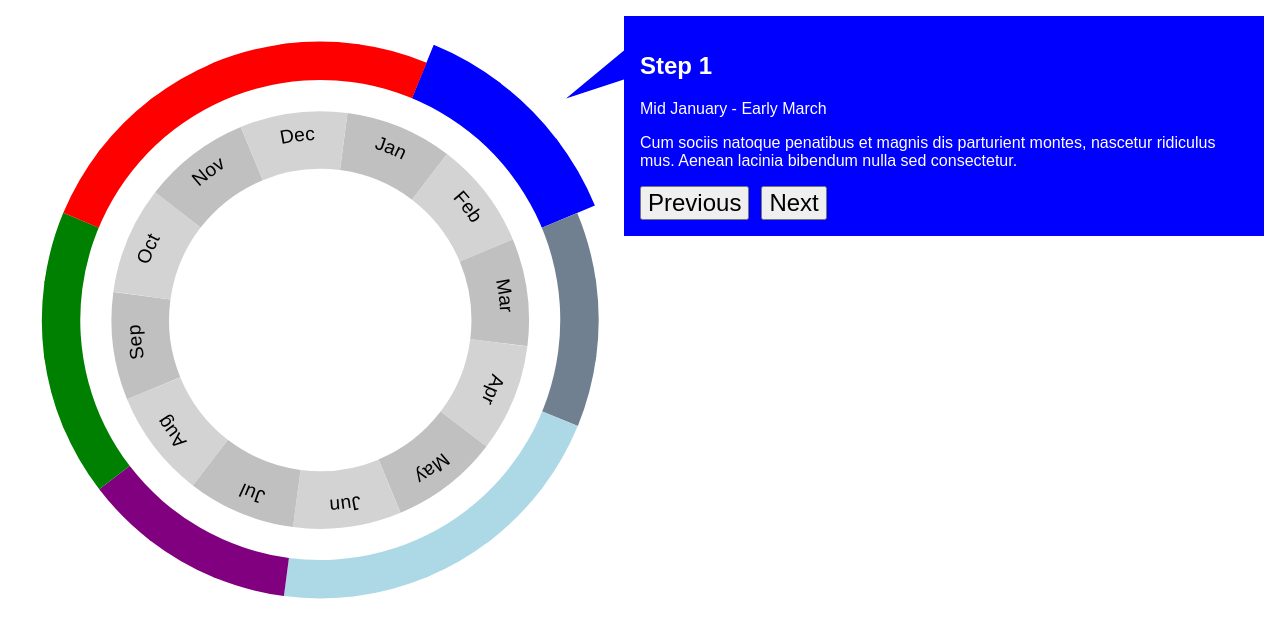
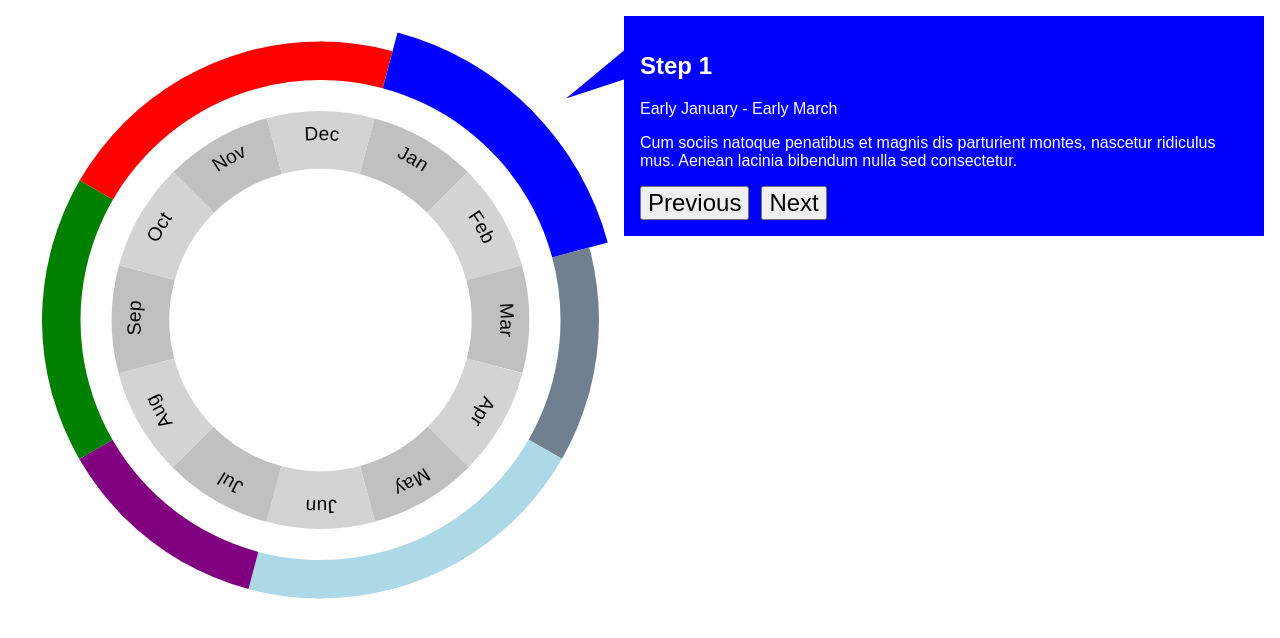
Before and after one commit to ryanfiller/cfgm-wheel-test, a React (Create React App) app: page / in a window 1280 px wide. Shown: the top 638 px of the page. Built offline with nearby package versions, Linux system fonts and the light colour scheme.

Commit message:
gets previous and next to work correctly

```diff
--- a/src/components/App.js
+++ b/src/components/App.js
@@ -1,6 +1,7 @@
 import React, { useState } from 'react'
 import '../styles/styles.scss'
 
+import { paths } from './paths'
 import Info from './info'
 import Rotator from './rotator'
 import Wheel from './wheel'
@@ -11,13 +12,42 @@ const App = (props) => {
 		steps
 	} = props
 
+	const arc = 360 / paths.length
+	const arcOffset = 45
+
 	const [current, setCurrent] = useState(0)
+	const [rotation, setRotation] = useState(-1 * (arc * steps[0].middle) + arcOffset)
+
+	const setNext = () => {
+		if(current + 1 <= steps.length - 1) {
+			setCurrent(current + 1)
+			setRotation(rotation - (arc * (steps[current].middle + steps[current + 1].middle)))
+		} else {
+			setCurrent(0)
+			setRotation(rotation - (arc * (steps[steps.length - 1].middle + steps[1].middle)))
+		}
+	}
+
+	const setPrev = () => {
+		if(current - 1 >= 0) {
+			setCurrent(current - 1)
+			setRotation(rotation + (arc * (steps[current].middle + steps[current - 1].middle)))
+		} else {
+			setCurrent(steps.length - 1)
+			setRotation(rotation + (arc * (steps[current].middle + steps[0].middle)))
+		}
+	}
+
+	const setThis = (index) => {
+		setCurrent(index)
+		setRotation(-1 * (arc * steps[index].middle) + arcOffset)
+	}
 
 	return (
 		<section className="container">
-			<Info steps={steps} current={current} setCurrent={setCurrent} />
-			<Rotator steps={steps} current={current}>
-				<Wheel steps={steps} current={current} setCurrent={setCurrent} />
+			<Info steps={steps} current={current} setNext={setNext} setPrev={setPrev} />
+			<Rotator steps={steps} current={current} rotation={rotation}>
+				<Wheel steps={steps} current={current} setThis={setThis} />
 			</Rotator>
 		</section>
 	)
--- a/src/components/info.js
+++ b/src/components/info.js
@@ -6,26 +6,11 @@ const Info = (props) => {
 	const {
 		steps,
 		current,
-		setCurrent
+		setNext,
+		setPrev,
 	} = props
 
 	const {title, text, color} = steps[current]
-
-	const next = () => {
-		if(current + 1 <= steps.length - 1) {
-			setCurrent(current + 1)
-		} else {
-			setCurrent(0)
-		}
-	}
-
-	const prev = () => {
-		if(current - 1 >= 0) {
-			setCurrent(current - 1)
-		} else {
-			setCurrent(steps.length - 1)
-		}
-	}
 
 	const startDate = dates[steps[current].start]
 	const endDate = dates[steps[current].end]
@@ -40,10 +25,10 @@ const Info = (props) => {
 			<p>
 				{text}
 			</p>
-			<button onClick={prev}>
+			<button onClick={setPrev}>
 				Previous
 			</button>
-			<button onClick={next}>
+			<button onClick={setNext}>
 				Next
 			</button>
 		</section>
--- a/src/components/rotator.js
+++ b/src/components/rotator.js
@@ -1,24 +1,11 @@
 import React from 'react'
-import { paths } from './paths'
 
 const Rotator = (props) => {
 
 	const {
-		children,
-        current,
-        steps
+        rotation,
+		children
     } = props
-
-    console.log('steps[current].title', steps[current].title)
-    console.log('steps[current].span', steps[current].span)
-    console.log('steps[current].start', steps[current].start)
-    console.log('steps[current].middle', steps[current].middle)
-    console.log('steps[current].end', steps[current].end)
-
-    const initial = 45
-    const arc = 360 / paths.length
-
-    const rotation = initial + (-1 * (arc * steps[current].middle))
 
 	return (
         <div className="rotator" style={{transform: `rotate(${rotation}deg)`}}>
--- a/src/components/wheel.js
+++ b/src/components/wheel.js
@@ -52,7 +52,7 @@ const Wheel = (props) => {
     const {
         steps,
         current,
-        setCurrent
+        setThis
     } = props
 
     return (
@@ -65,7 +65,7 @@ const Wheel = (props) => {
                             end={step.end}
                             color={step.color}
                             key={index}
-                            onClick={() => setCurrent(index)}
+                            onClick={() => setThis(index)}
                             className={ current === index ? 'range current' : 'range'}
                         />
                     )
--- a/src/helpers/format-data.js
+++ b/src/helpers/format-data.js
@@ -11,7 +11,7 @@ const formatData = (data) => {
             result[index].span = (result[index].end - result[index].start) > 0 ?
                 result[index].end - result[index].start :
                 (result[index].end - result[index].start) + paths.length,
-            result[index].middle = result[index].end - (result[index].span / 2)
+            result[index].middle = result[index].span / 2
         );
     })
 
--- a/src/index.js
+++ b/src/index.js
@@ -7,6 +7,6 @@ import formatData from './helpers/format-data'
 
 const formattedData = formatData(steps)
 
-// console.log(formattedData)
+console.log('formattedData', formattedData)
 
 ReactDOM.render(<App steps={formattedData}/>, document.getElementById('root'))
--- a/src/sample-data.js
+++ b/src/sample-data.js
@@ -2,7 +2,7 @@ export const steps = [
     {
         title: 'Step 1',
         text: 'Cum sociis natoque penatibus et magnis dis parturient montes, nascetur ridiculus mus. Aenean lacinia bibendum nulla sed consectetur.',
-        start: 1,
+        start: 0,
         color: 'blue'
     },
     {
--- a/src/styles/_info.scss
+++ b/src/styles/_info.scss
@@ -18,6 +18,7 @@
     }
 
     button {
+        cursor: pointer;
         font-size: 1.5em;
         margin-right: .5em;
     }
```
